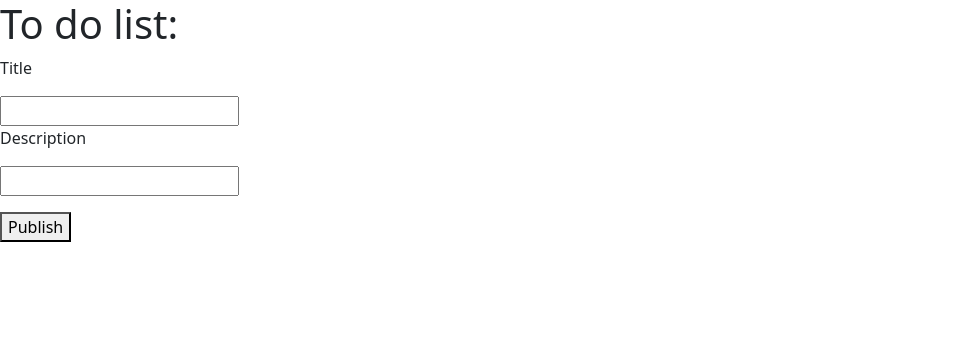
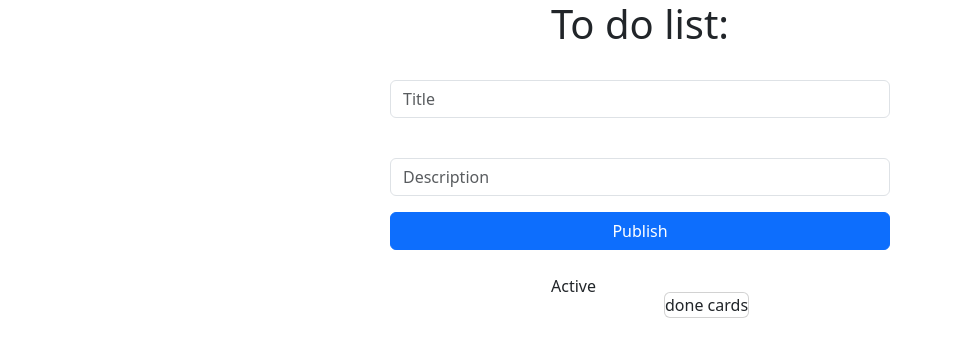
Before and after one commit to ania-leichenko/to-do-list, a Next.js app: page / in a window 1280 px wide. Shown: the top 356 px of the page, without its empty margins (0-953 px from the left). Built offline with nearby package versions, Linux system fonts and the light colour scheme.

Commit message:
added-minimal-styles

```diff
--- a/src/app/active-cards.tsx
+++ b/src/app/active-cards.tsx
@@ -19,18 +19,19 @@ export default function ActiveCards() {
   console.log("formDataArray", formDataArray);
   return (
     <div>
+      Active
       {formDataArray.map((item, index) => (
-        <Card style={{ width: "18rem" }} key={index}>
+        <Card style={{ width: "18rem" }} key={index} className="card">
           <Card.Body>
             <Card.Title>{item.title}</Card.Title>
             <Card.Text>{item.description}</Card.Text>
-            <Button variant="primary">
+            <Button variant="primary" className="active-card-button">
               <MdEdit />
             </Button>
-            <Button variant="primary">
+            <Button variant="primary" className="active-card-button">
               <MdOutlineDoneOutline />
             </Button>
-            <Button variant="primary">
+            <Button variant="primary" className="active-card-button">
               <MdDelete />
             </Button>
           </Card.Body>
--- a/src/app/forms.tsx
+++ b/src/app/forms.tsx
@@ -1,6 +1,7 @@
 "use client";
-import { FormEvent, ChangeEvent, useState, useEffect} from "react";
-
+import { FormEvent, ChangeEvent, useState, useEffect } from "react";
+import Form from "react-bootstrap/Form";
+import Button from "react-bootstrap/Button";
 interface FormComponentProps {
   setTitle: (title: string) => void;
   setDescription: (description: string) => void;
@@ -48,17 +49,20 @@ export default function Forms({
   }
 
   return (
-    <form onSubmit={buttonClick}>
-      <p>Title</p>
-      <input name="title" value={titleValue} onChange={handleChange} />
-      <p>Description</p>
-      <input
-        name="description"
-        value={descriptionValue}
-        onChange={handleChange}
-      />
-      <p></p>
-      <button type="submit">Publish</button>
-    </form>
+    <Form onSubmit={buttonClick} className="forms">
+      <Form.Group className="mb-3" controlId="formGroupEmail">
+        <Form.Label name="title" value={titleValue} onChange={handleChange} />
+        <Form.Control type="email" placeholder="Title" />
+      </Form.Group>
+      <Form.Group className="mb-3" controlId="formGroupEmail">
+        <Form.Label
+          name="description"
+          value={descriptionValue}
+          onChange={handleChange}
+        />
+        <Form.Control type="email" placeholder="Description" />
+      </Form.Group>
+      <Button type="submit">Publish</Button>
+    </Form>
   );
 }
--- a/src/app/globals.css
+++ /dev/null
@@ -1,33 +0,0 @@
-@tailwind base;
-@tailwind components;
-@tailwind utilities;
-
-:root {
-  --foreground-rgb: 0, 0, 0;
-  --background-start-rgb: 214, 219, 220;
-  --background-end-rgb: 255, 255, 255;
-}
-
-@media (prefers-color-scheme: dark) {
-  :root {
-    --foreground-rgb: 255, 255, 255;
-    --background-start-rgb: 0, 0, 0;
-    --background-end-rgb: 0, 0, 0;
-  }
-}
-
-body {
-  color: rgb(var(--foreground-rgb));
-  background: linear-gradient(
-      to bottom,
-      transparent,
-      rgb(var(--background-end-rgb))
-    )
-    rgb(var(--background-start-rgb));
-}
-
-@layer utilities {
-  .text-balance {
-    text-wrap: balance;
-  }
-}
--- a/src/app/page.tsx
+++ b/src/app/page.tsx
@@ -3,15 +3,19 @@ import { useState } from "react";
 import Forms from "./forms";
 import ActiveCards from "./active-cards";
 import "bootstrap/dist/css/bootstrap.min.css";
+import "../../styles/globals.css"
 
 export default function Home() {
   const [title, setTitle] = useState<string>("");
   const [description, setDescription] = useState<string>("");
   return (
-    <main className="flex min-h-screen flex-col items-center justify-between p-24">
+    <main className="main">
       <h1>To do list:</h1>
       <Forms setTitle={setTitle} setDescription={setDescription}></Forms>
-      <ActiveCards></ActiveCards>
+      <div className="cards-container">
+        <ActiveCards></ActiveCards>
+        <div className="card">done cards</div>
+      </div>
     </main>
   );
 }
--- /dev/null
+++ b/styles/globals.css
@@ -0,0 +1,33 @@
+.main {
+  display: flex;
+  flex-direction: column;
+  justify-content: space-between;
+  align-items: center;
+}
+
+.forms {
+  width: 500px;
+  display: flex;
+  flex-direction: column;
+  justify-content: space-between;
+}
+
+.cards-container {
+  display: grid;
+  grid-template-columns: 1fr 1fr;
+  gap: 12px;
+  margin: 24px;
+   text-align: center;
+}
+
+.card {
+  display: flex;
+  align-items: center;
+  justify-content: center;
+  margin: 18px;
+  text-align: center;
+}
+
+.active-card-button {
+  margin: 4px;
+}
```
